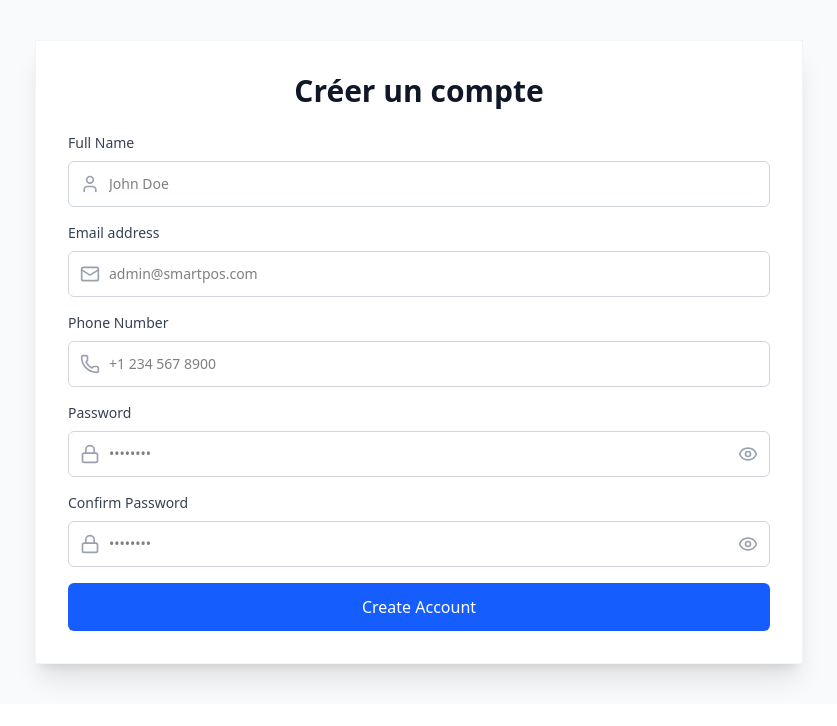
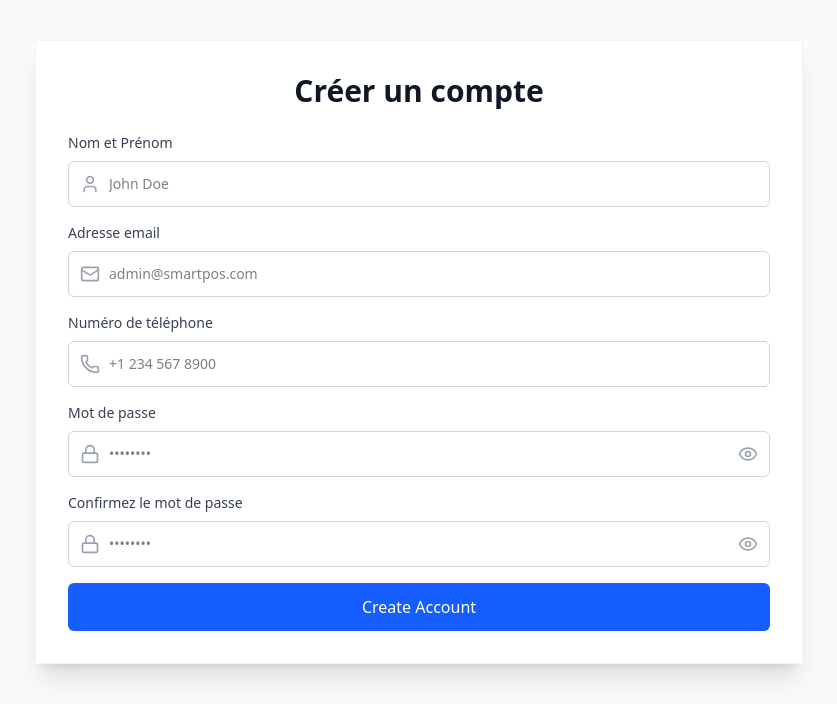
Before and after one commit to abdulrahman-adam/My-awashethiopian, a React (Vite) app in the folder frontend/: page /register in a window 1280 px wide. Shown: the top 726 px of the page, without its empty margins (221-1058 px from the left). Built offline with nearby package versions, Linux system fonts and the light colour scheme; no server answers.

Commit message:
informations changed

```diff
--- a/frontend/src/pages/auth/Register.jsx
+++ b/frontend/src/pages/auth/Register.jsx
@@ -62,7 +62,7 @@ export default function Register() {
             {/* NAME */}
             <div>
               <label className="block text-sm font-medium text-gray-700">
-                Full Name
+                Nom et Prénom
               </label>
 
               <div className="mt-2 relative">
@@ -83,7 +83,7 @@ export default function Register() {
             {/* EMAIL */}
             <div>
               <label className="block text-sm font-medium text-gray-700">
-                Email address
+                Adresse email
               </label>
 
               <div className="mt-2 relative">
@@ -104,7 +104,7 @@ export default function Register() {
             {/* PHONE */}
             <div>
               <label className="block text-sm font-medium text-gray-700">
-                Phone Number
+                Numéro de téléphone
               </label>
 
               <div className="mt-2 relative">
@@ -146,7 +146,7 @@ export default function Register() {
             {/* PASSWORD */}
             <div>
               <label className="block text-sm font-medium text-gray-700">
-                Password
+                Mot de passe
               </label>
 
               <div className="mt-2 relative">
@@ -179,7 +179,7 @@ export default function Register() {
             {/* CONFIRM PASSWORD */}
             <div>
               <label className="block text-sm font-medium text-gray-700">
-                Confirm Password
+               Confirmez le mot de passe
               </label>
 
               <div className="mt-2 relative">
```
